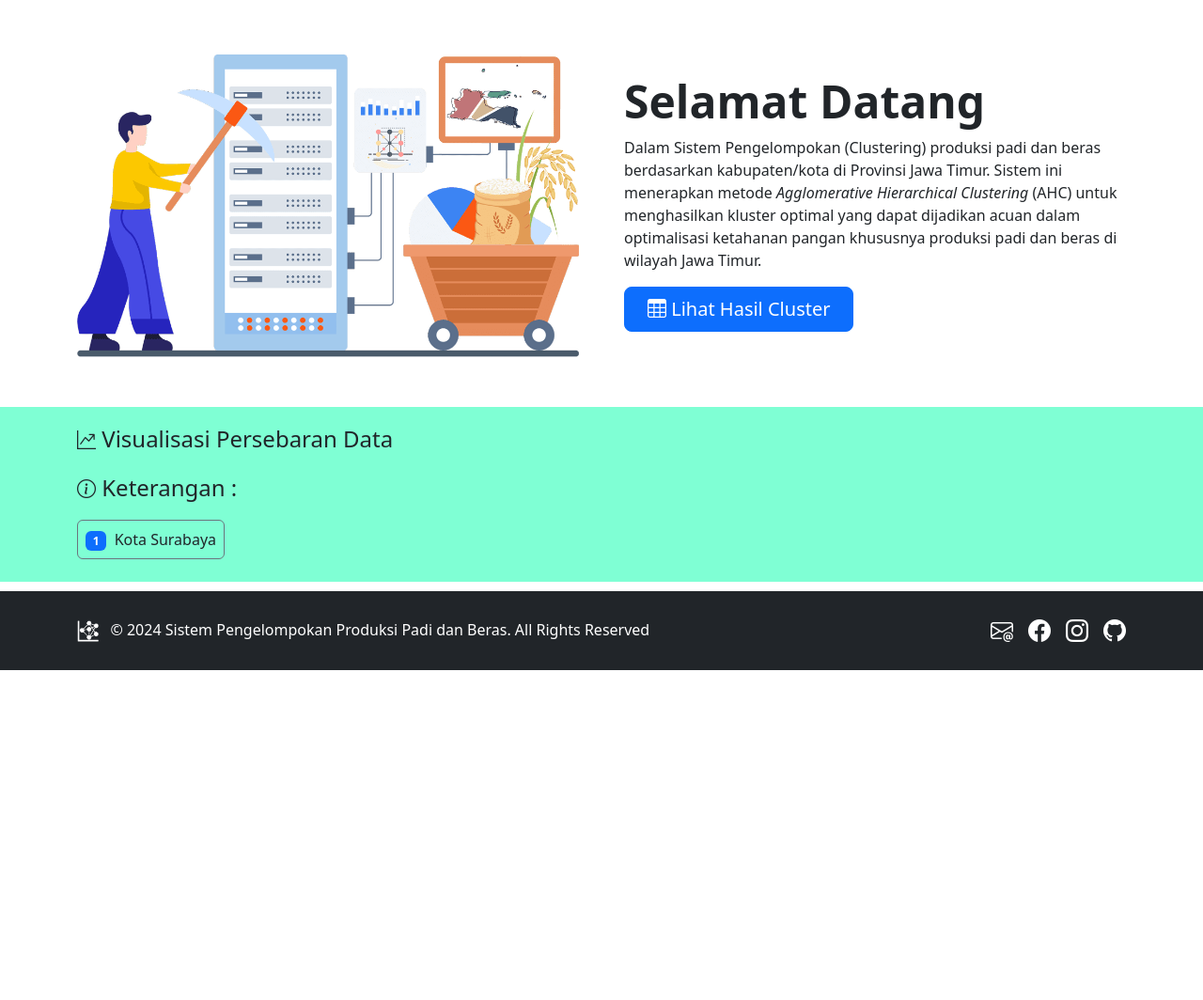
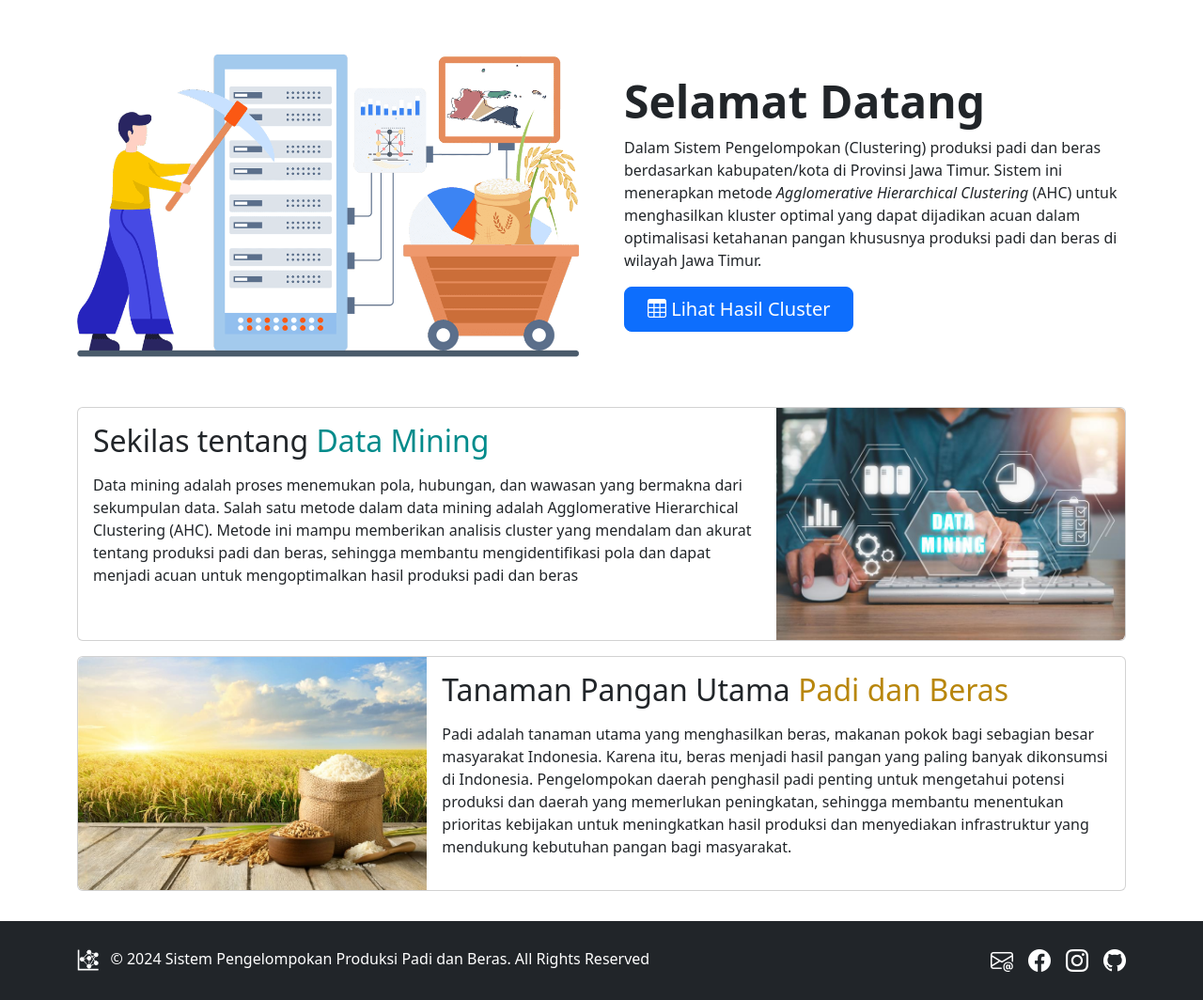
Before and after one commit to hasimazari24/app_clustering_ahc, a Flask app: page / in a window 1280 px wide. Shown: the part 87-1151 px from the top of the page at 94% size. Before the commit the page ends 800 px from the top, so only its background shows below. Run offline with Flask 3, Linux system fonts and the light colour scheme; some libraries are stand-ins or nearby versions.

Commit message:
FIX home page

```diff
--- a/templates/home.html
+++ b/templates/home.html
@@ -3,6 +3,32 @@
 {% block title %}Home{% endblock %}
 
 {% block content %}
+
+<style>
+    @media (max-width: 767.98px) {
+        .imagepost-right {
+            border-top-left-radius: var(--bs-border-radius) !important;
+            border-top-right-radius: var(--bs-border-radius) !important;
+        }
+
+        .imagepost-left {
+            border-top-left-radius: var(--bs-border-radius) !important;
+            border-top-right-radius: var(--bs-border-radius) !important;
+        }
+    }
+
+    @media (min-width: 768px) {
+        .imagepost-right {
+            border-top-right-radius: var(--bs-border-radius) !important;
+            border-bottom-right-radius: var(--bs-border-radius) !important;
+        }
+
+        .imagepost-left {
+            border-top-left-radius: var(--bs-border-radius) !important;
+            border-bottom-left-radius: var(--bs-border-radius) !important;
+        }
+    }
+</style>
 
 <div class="container">
     <div class="row flex-lg align-items-center g-5 py-5">
@@ -26,17 +52,27 @@
         </div>
     </div>
 </div>
-<div style="background-color: aquamarine;">
-    <div class="container py-3">
-        <div class="row flex-lg align-items-center">
-            <p class="fs-4"><i class="bi bi-graph-up-arrow fs-5"></i> Visualisasi Persebaran Data</p>
-            <p class="fs-4"><i class="bi bi-info-circle fs-5"></i> Keterangan :</p>
-            <!-- Tag satu baris -->
-            <div class="col">
-                <div class="d-flex flex-wrap">
-                    <div class="border border-secondary text-default p-2 me-2 mb-2 rounded">
-                        <span class="badge bg-primary text-white">1</span>
-                        <span class="ms-1">Kota Surabaya</span>
+<div style="background-color: rgb(255, 255, 255);">
+    <div class="container">
+        <div class="card mb-3">
+            <div class="row g-0">
+                <div class="col-md-4 order-md-last order-first">
+                    <img src="{{ url_for('static', filename='data-mining.jpg') }}" class="img-fluid imagepost-right"
+                        alt="Data-Mining">
+                </div>
+                <div class="col-md-8">
+                    <div class="card-body">
+                        <h2 class="card-title mb-3">Sekilas tentang <span style="color:darkcyan;">Data
+                                Mining</span>
+                        </h2>
+                        <p class="card-text">Data mining adalah proses menemukan pola, hubungan, dan wawasan yang
+                            bermakna dari sekumpulan data. Salah satu metode dalam data mining adalah Agglomerative
+                            Hierarchical Clustering (AHC). Metode ini mampu memberikan analisis cluster yang mendalam
+                            dan akurat
+                            tentang produksi padi dan beras, sehingga membantu mengidentifikasi pola dan dapat menjadi
+                            acuan untuk mengoptimalkan hasil
+                            produksi padi dan beras</p>
+                        <!-- <p class="card-text"><small class="text-body-secondary">Last updated 3 mins ago</small></p> -->
                     </div>
                 </div>
             </div>
@@ -45,9 +81,30 @@
 </div>
 
 
-<!-- <div> -->
-
-<!-- </div> -->
+<div class="mb-3">
+    <div class="container">
+        <div class="card mb-3">
+            <div class="row g-0">
+                <div class="col-md-4 order-md-first order-last">
+                    <img src="{{ url_for('static', filename='padi-beras.jpg') }}" class="img-fluid imagepost-left"
+                        alt="Padi-Beras">
+                </div>
+                <div class="col-md-8">
+                    <div class="card-body">
+                        <h2 class="card-title mb-3">Tanaman Pangan Utama <span style="color: darkgoldenrod;">Padi dan
+                                Beras</span></h2>
+                        <p class="card-text">Padi adalah tanaman utama yang menghasilkan beras, makanan pokok bagi
+                            sebagian besar masyarakat Indonesia. Karena itu, beras menjadi hasil pangan yang
+                            paling banyak dikonsumsi di Indonesia. Pengelompokan daerah penghasil padi penting untuk
+                            mengetahui potensi produksi dan daerah yang memerlukan peningkatan, sehingga membantu
+                            menentukan prioritas kebijakan untuk meningkatkan hasil produksi dan menyediakan
+                            infrastruktur yang mendukung kebutuhan pangan bagi masyarakat. </p>
+                    </div>
+                </div>
+            </div>
+        </div>
+    </div>
+</div>
 
 
 {% endblock %}
```
Also changed, not shown: static/data-mining.jpg (added), static/padi-beras.jpg (added), static/pemetaan/download (4).png (deleted).
